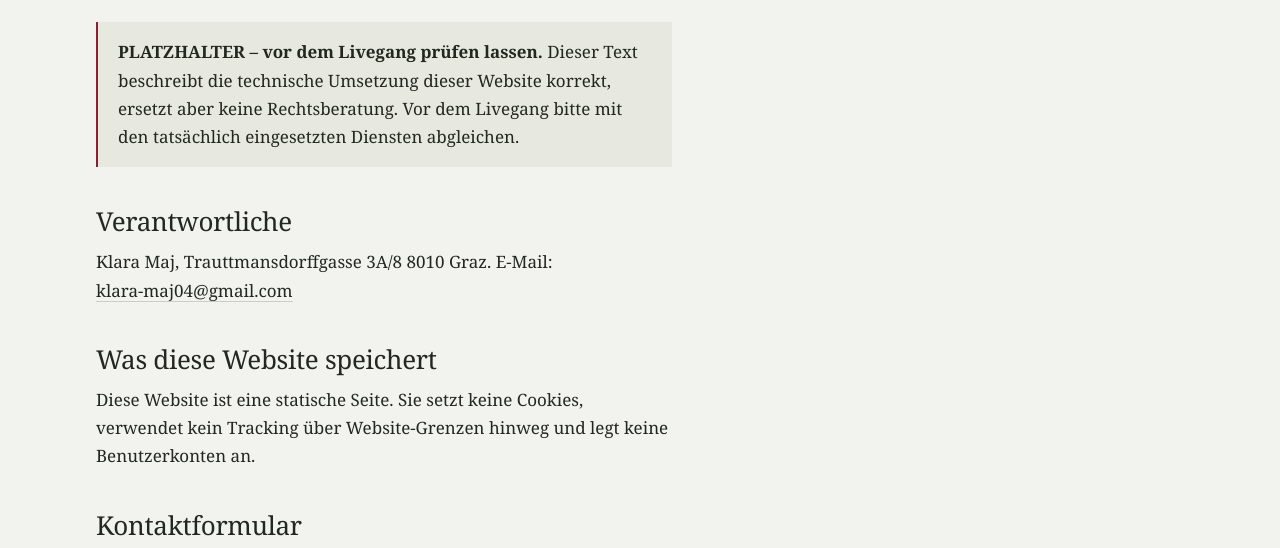
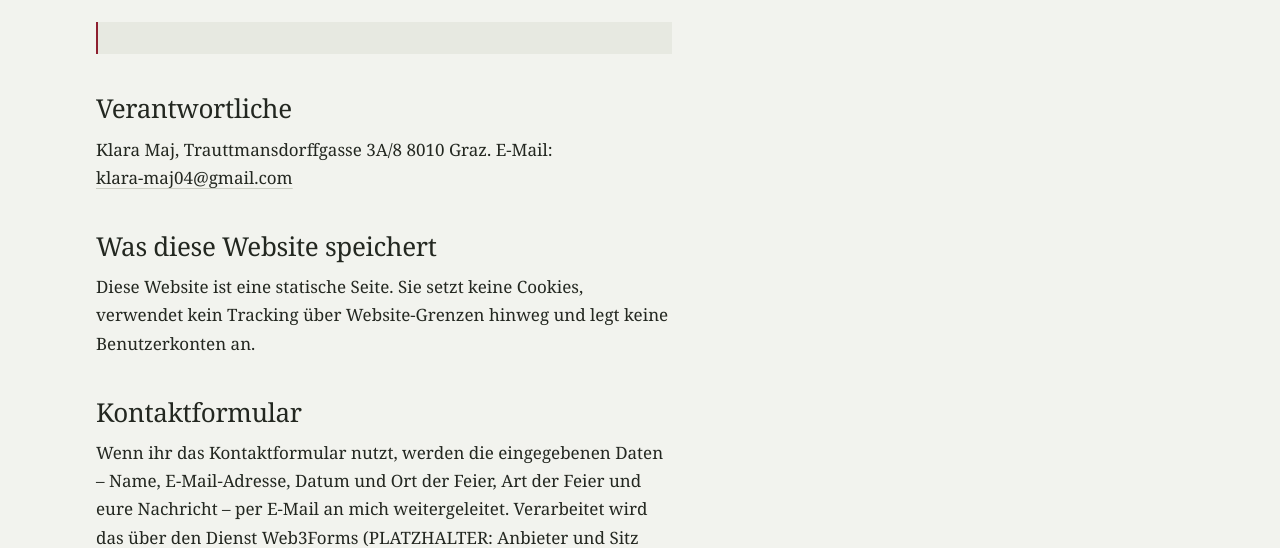
Before and after one commit to wiktorbalaban/klara-maj-harfe, an Astro site: page /datenschutz/ in a window 1280 px wide. Shown: the part 263-811 px from the top of the page. Built offline with nearby package versions, Linux system fonts and the light colour scheme; Astro itself is replaced by a stand-in of ours.

Commit message:
Update src/content/legal/datenschutz.de.md (via Pages CMS)

```diff
--- a/src/content/legal/datenschutz.de.md
+++ b/src/content/legal/datenschutz.de.md
@@ -2,10 +2,7 @@
 title: Datenschutzerklärung
 updated: 2026-11-20
 ---
-> **PLATZHALTER – vor dem Livegang prüfen lassen.** Dieser Text beschreibt die
-> technische Umsetzung dieser Website korrekt, ersetzt aber keine
-> Rechtsberatung. Vor dem Livegang bitte mit den tatsächlich eingesetzten
-> Diensten abgleichen.
+>
 
 ## Verantwortliche
 
```
